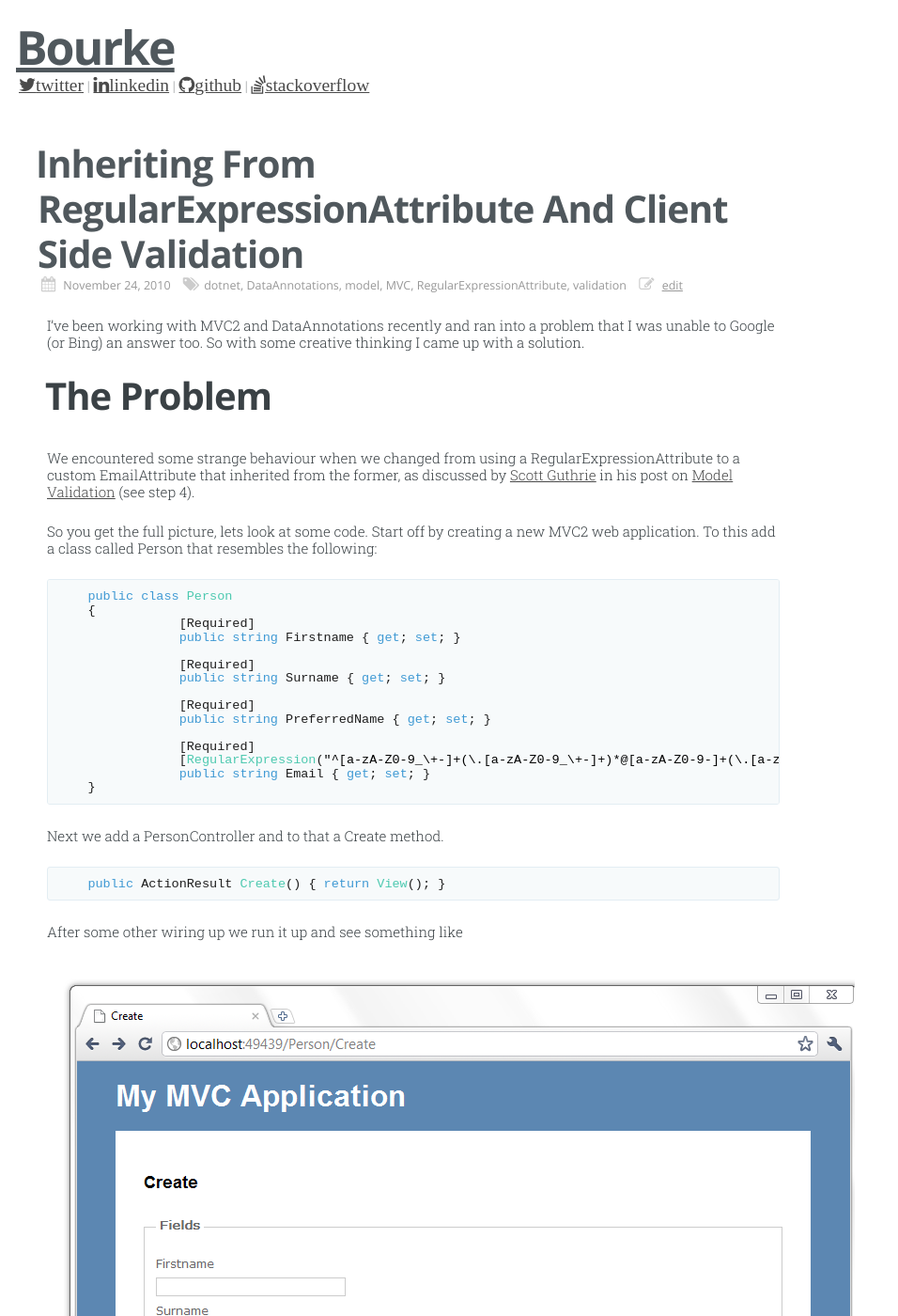
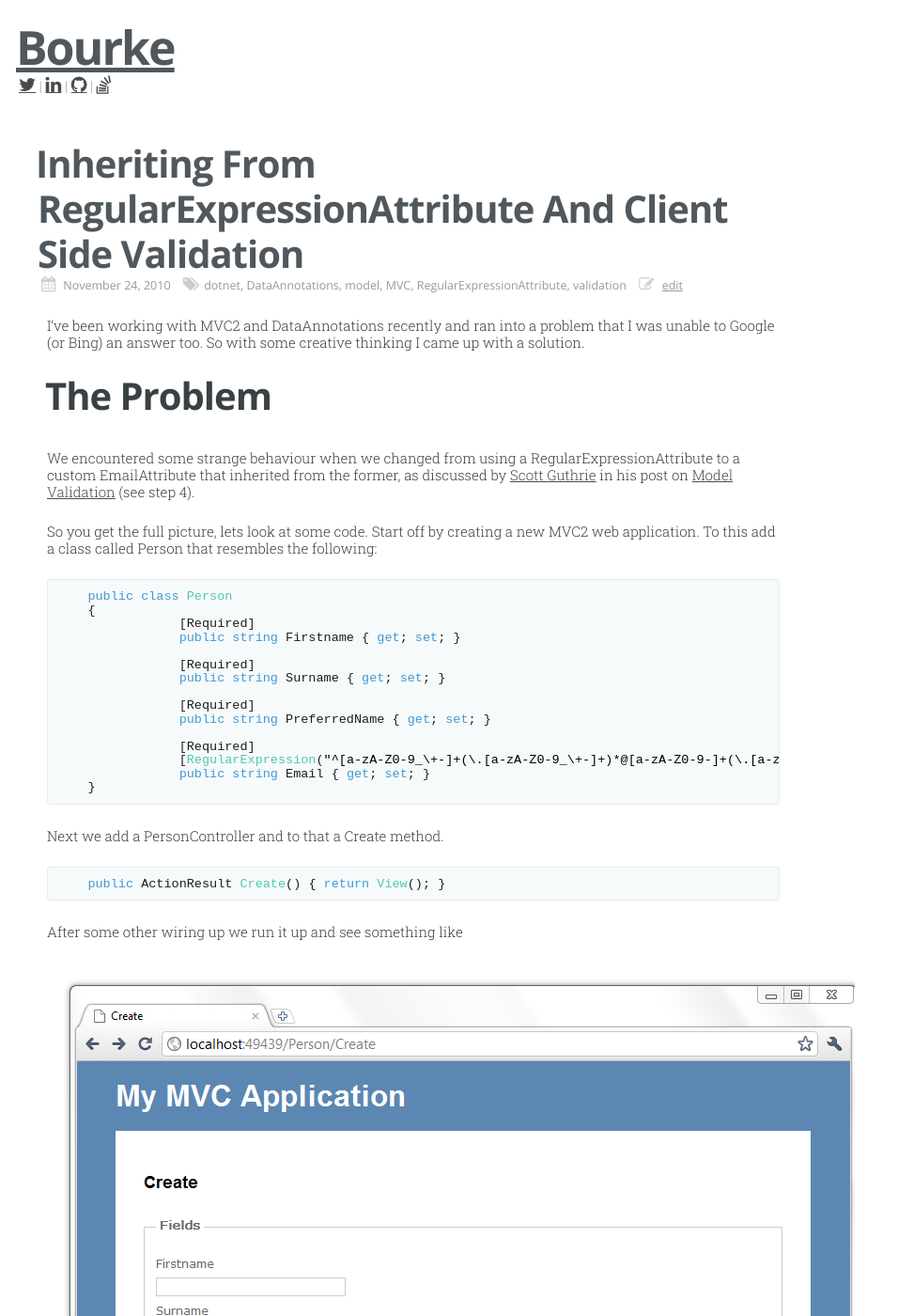
Before and after one commit to jfbourke/jfbourke.github.io, a Jekyll site: the page built from index.html, in a window 1280 px wide and 1400 px high. Shown: the whole window at 94% size, without its empty margins (0-956 px from the left). Built offline with Jekyll 4.4.1, drawn with Linux system fonts in a browser that asks for light colours; nearby versions of some CDN libraries; Markdown is read by kramdown in place of the engine named in the settings; the list of posts is cut into pages by our own code.

Commit message:
Update style.css

```diff
--- a/css/style.css
+++ b/css/style.css
@@ -271,8 +271,14 @@ pre {
 .fa {
   font: 1.3em FontAwesome;
 }
-.fa-twitter span {
-	text-indent: -9999px;
+.hidden, .fa>span
+{
+	position:absolute;
+	left:-10000px;
+	top:auto;
+	width:1px;
+	height:1px;
+	overflow:hidden;
 }
 .fa-twitter:before {
   content: "\f099";
```
